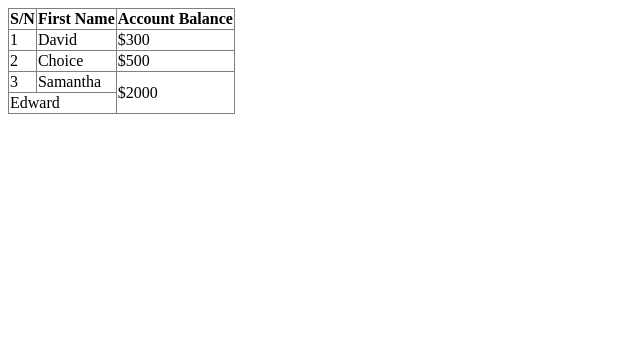
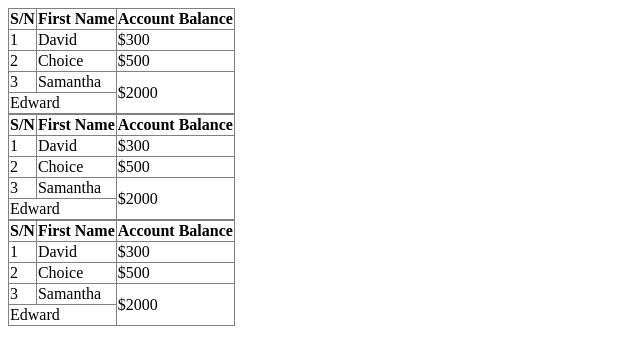
Before and after one commit to DAVID-EXCEL1/HTML-Class-October-Cohort-V., a plain HTML site: page index.html in a window 1280 px wide. Shown: the whole page, without its empty margins (0-640 px from the left). Drawn offline with Linux system fonts and the light colour scheme.

Commit message:
Duplicated my table to make it three

```diff
--- a/index.html
+++ b/index.html
@@ -14,6 +14,76 @@
     -->
 
     <!-- Ctrl + / -->
+
+    <!-- HTML TABLES -->
+    <table border="1" style="border-collapse: collapse;">
+        <!-- rows (tr) and columns (td) -->
+        <thead>
+            <th>S/N</th>
+            <th>First Name</th>
+            <th>Account Balance</th>
+        </thead>
+        <tbody>
+            <tr>
+                <td>1</td>
+                <td>David</td>
+                <td>$300</td>
+            </tr>
+            <tr>
+                <td>2</td>
+                <td>Choice</td>
+                <td>$500</td>
+            </tr>
+            <!-- SPAN - ROW Span COLUMN Span -->
+            <tr>
+                <td>3</td>
+                <td>Samantha</td>
+                <td rowspan="2">$2000</td>
+            </tr>
+            <tr>
+                <td colspan="2">Edward</td>
+                <!-- <td>Edward</td> -->
+                <!-- <td>$2000</td> -->
+            </tr>
+            <tr>
+            </tr>
+        </tbody>
+    </table>
+
+    <!-- HTML TABLES -->
+    <table border="1" style="border-collapse: collapse;">
+        <!-- rows (tr) and columns (td) -->
+        <thead>
+            <th>S/N</th>
+            <th>First Name</th>
+            <th>Account Balance</th>
+        </thead>
+        <tbody>
+            <tr>
+                <td>1</td>
+                <td>David</td>
+                <td>$300</td>
+            </tr>
+            <tr>
+                <td>2</td>
+                <td>Choice</td>
+                <td>$500</td>
+            </tr>
+            <!-- SPAN - ROW Span COLUMN Span -->
+            <tr>
+                <td>3</td>
+                <td>Samantha</td>
+                <td rowspan="2">$2000</td>
+            </tr>
+            <tr>
+                <td colspan="2">Edward</td>
+                <!-- <td>Edward</td> -->
+                <!-- <td>$2000</td> -->
+            </tr>
+            <tr>
+            </tr>
+        </tbody>
+    </table>
 
     <!-- HTML TABLES -->
     <table border="1" style="border-collapse: collapse;">
```
